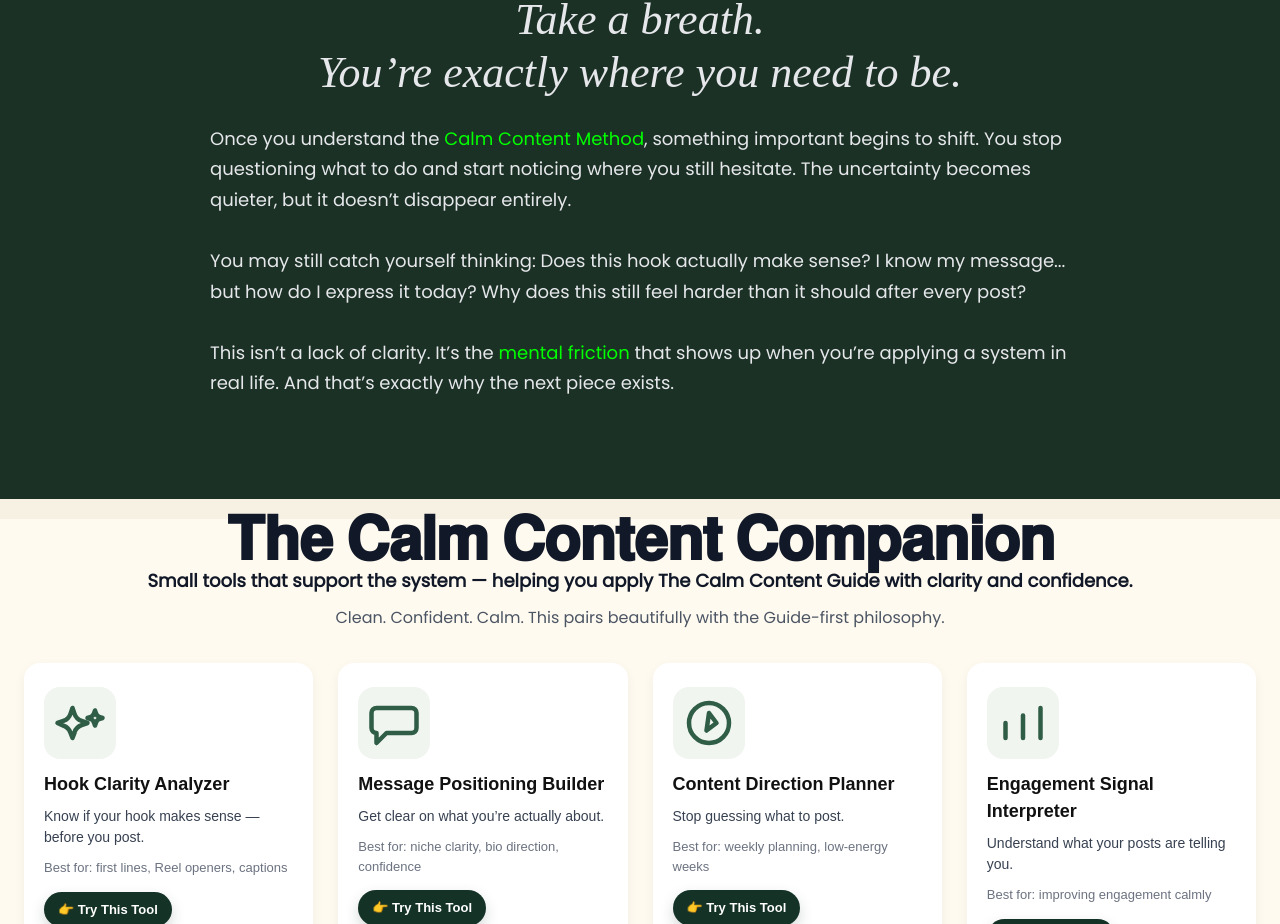
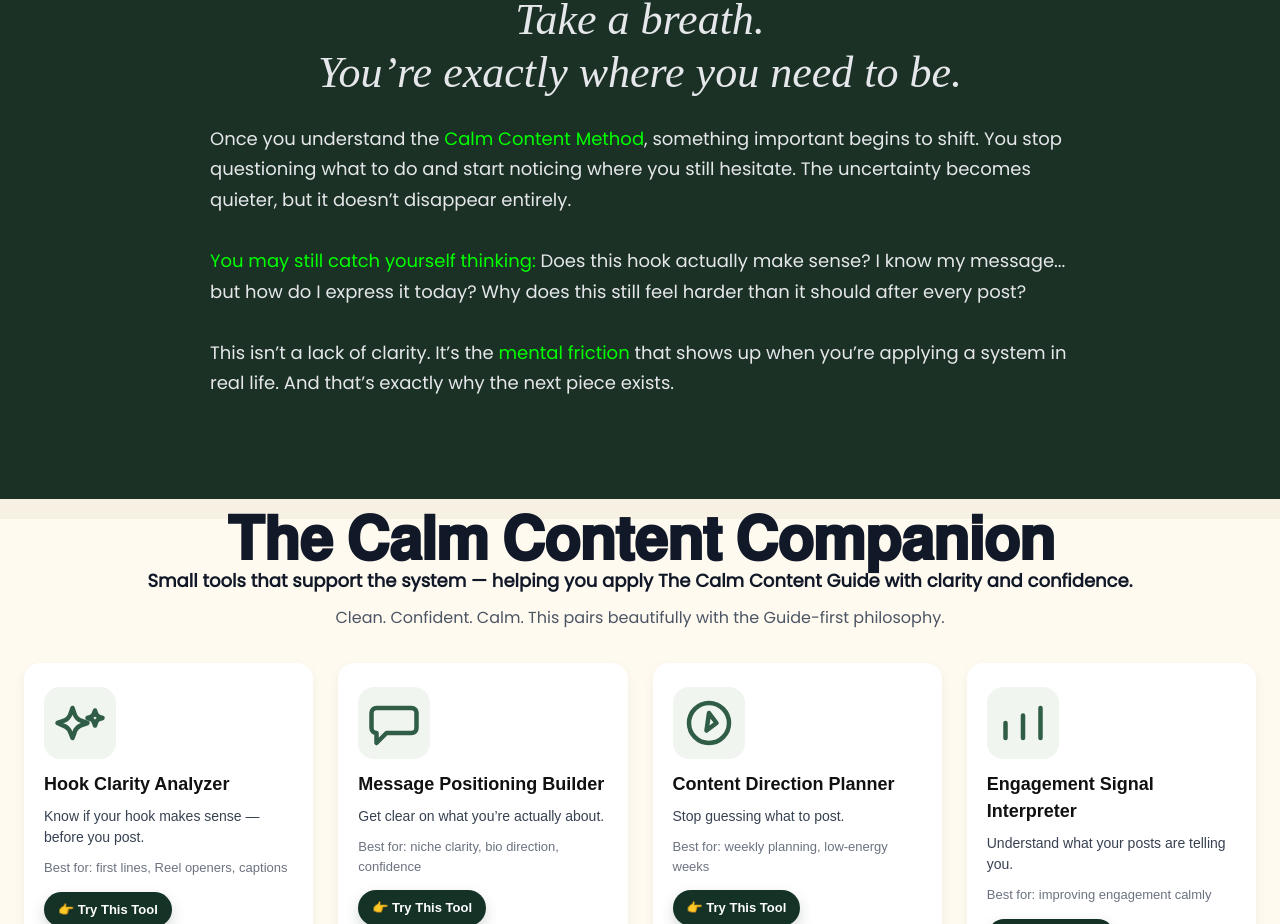
Before and after one commit to gmajors1326/the-calm-content-companion, a Next.js app: page / in a window 1280 px wide. Shown: the part 2678-3602 px from the top of the page. Built offline with nearby package versions, Linux system fonts and the light colour scheme; a web font is replaced by a local one.

Commit message:
Highlight growth lead-in phrase

```diff
--- a/app/page.tsx
+++ b/app/page.tsx
@@ -271,7 +271,10 @@ export default function PromotoLandingPage() {
         , something important begins to shift. You stop questioning what to do and start noticing where you still hesitate. The uncertainty becomes quieter, but it doesn’t disappear entirely.
         <br />
         <br />
-        You may still catch yourself thinking: Does this hook actually make sense? I know my message... but how do I express it today? Why does this still feel harder than it should after every post?
+        <span style={{ fontFamily: '"Glyph", "Poppins", sans-serif', color: '#00ff00' }}>
+          You may still catch yourself thinking:
+        </span>{' '}
+        Does this hook actually make sense? I know my message... but how do I express it today? Why does this still feel harder than it should after every post?
         <br />
         <br />
         This isn’t a lack of clarity. It’s the{' '}
```
